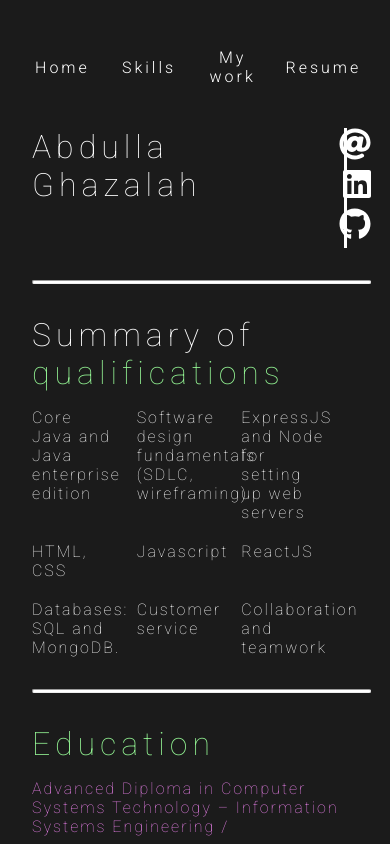
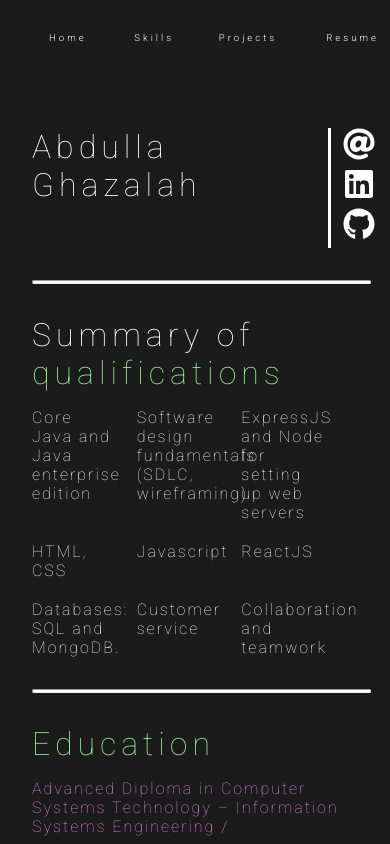
Before and after one commit to AbzG97/Portfolio_website, a React (Create React App) app: page /resume in a window 390 px wide. Shown: the top 844 px of the page. Built offline with nearby package versions, Linux system fonts and the light colour scheme.

Commit message:
adjusted media query stylling for nav menu

```diff
--- a/src/components/Sidebar.js
+++ b/src/components/Sidebar.js
@@ -26,7 +26,7 @@
                 <div className="list">
                     <Link to="/"><p>Home</p></Link>
                     <Link to="/skills"><p>Skills</p></Link>
-                    <Link to="/projects"><p>My work</p></Link>
+                    <Link to="/projects"><p>Projects</p></Link>
                     <Link to="/resume"><p>Resume</p></Link>
                     {/* <Link to="/contact"><p>Contact me</p> </Link> */}
                 </div>
@@ -111,7 +111,7 @@
         color: white;
         display: flex;
         flex-direction: column;
-        padding: .5rem .5rem 0 1rem;
+        padding: .5rem .5rem 0rem 1rem;
         p {
             width: 65%;
             margin: .5rem 0rem .5rem 0rem;
@@ -154,11 +154,10 @@
         color: black;
     }
     @media (max-width: 768px) {
-            margin: 1rem;
             position: fixed;
-            bottom: 0;
+            top: 0;
             width: 100%;
-            height: 10%;
+            height: 7%;
             hr {
                 display: none;
             }
@@ -170,14 +169,14 @@
             }
             .list {
                 flex-direction: row;
-                width: 85%;
                 align-items: center;
-                justify-content: center;
-                /* margin: 0rem .5rem 0rem .5rem; */
-
-                p{
+                justify-content: space-evenly;
+                margin: .5rem;
+                font-size: .6rem;
+                padding: 0rem .5rem 0rem .5rem;
+                p {
                     text-align: center;
-                    /* margin: .5rem; */
+                    margin: .5rem;
                     padding: 1rem;
                 }
             }
--- a/src/components/resume/ResumeIntroSection.js
+++ b/src/components/resume/ResumeIntroSection.js
@@ -63,7 +63,7 @@
         }
 
     }
-    @media (max-width: 365px) {
+    @media (max-width: 600px) {
         .icons {
             align-items: center;
             padding-left: 1rem;
```
